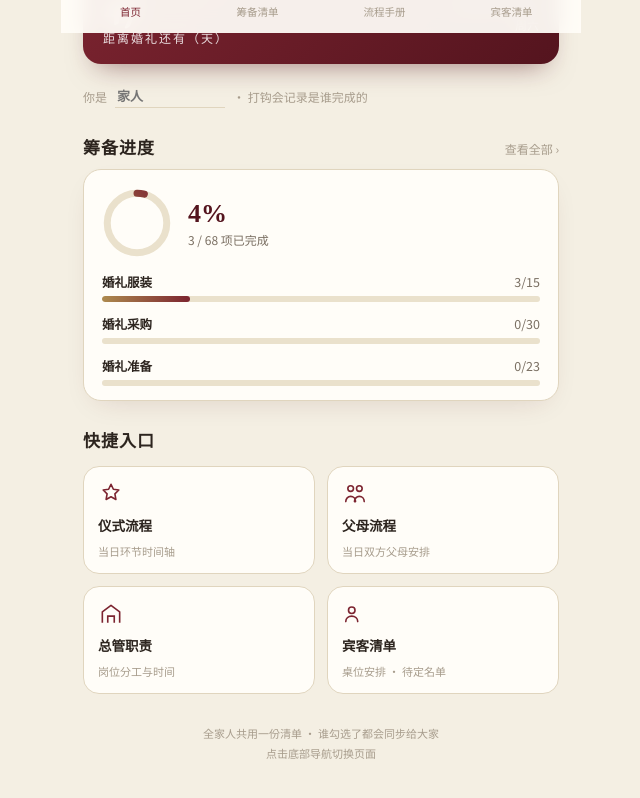
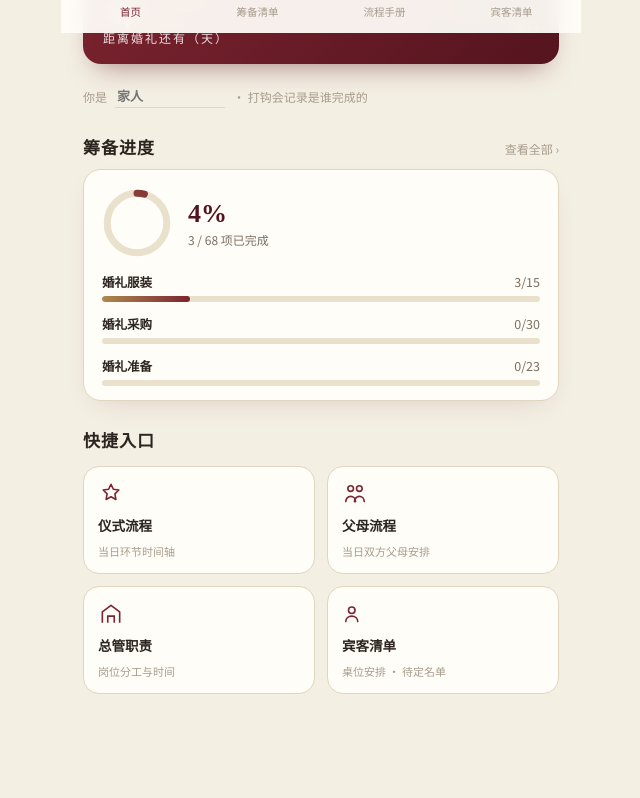
Before and after one commit to Nikki8251/mywedding, a Next.js app: page / in a window 1280 px wide. Shown: the part 767-1565 px from the top of the page, without its empty margins (319-959 px from the left). Built offline with nearby package versions, Linux system fonts and the light colour scheme.

Commit message:
Add files via upload

```diff
--- a/pages/index.js
+++ b/pages/index.js
@@ -578,8 +578,6 @@ function HomeScreen({ overall, catStats, guests, currentUser, setCurrentUser, da
           <div className="qc-sub">{guests.length ? `待定 ${totalGuestPeople} 人` : '桌位安排 · 待定名单'}</div>
         </div>
       </div>
-
-      <div className="home-foot">全家人共用一份清单 · 谁勾选了都会同步给大家<br />点击底部导航切换页面</div>
     </>
   );
 }
@@ -750,7 +748,6 @@ function FlowScreen({ flowTab, setFlowTab, flow, addFlowEntry, deleteFlowEntry }
     <>
       <div className="topbar">
         <h1>流程手册</h1>
-        <div className="sub">婚礼当天怎么走，一目了然</div>
       </div>
 
       <div className="flow-tabs">
```
